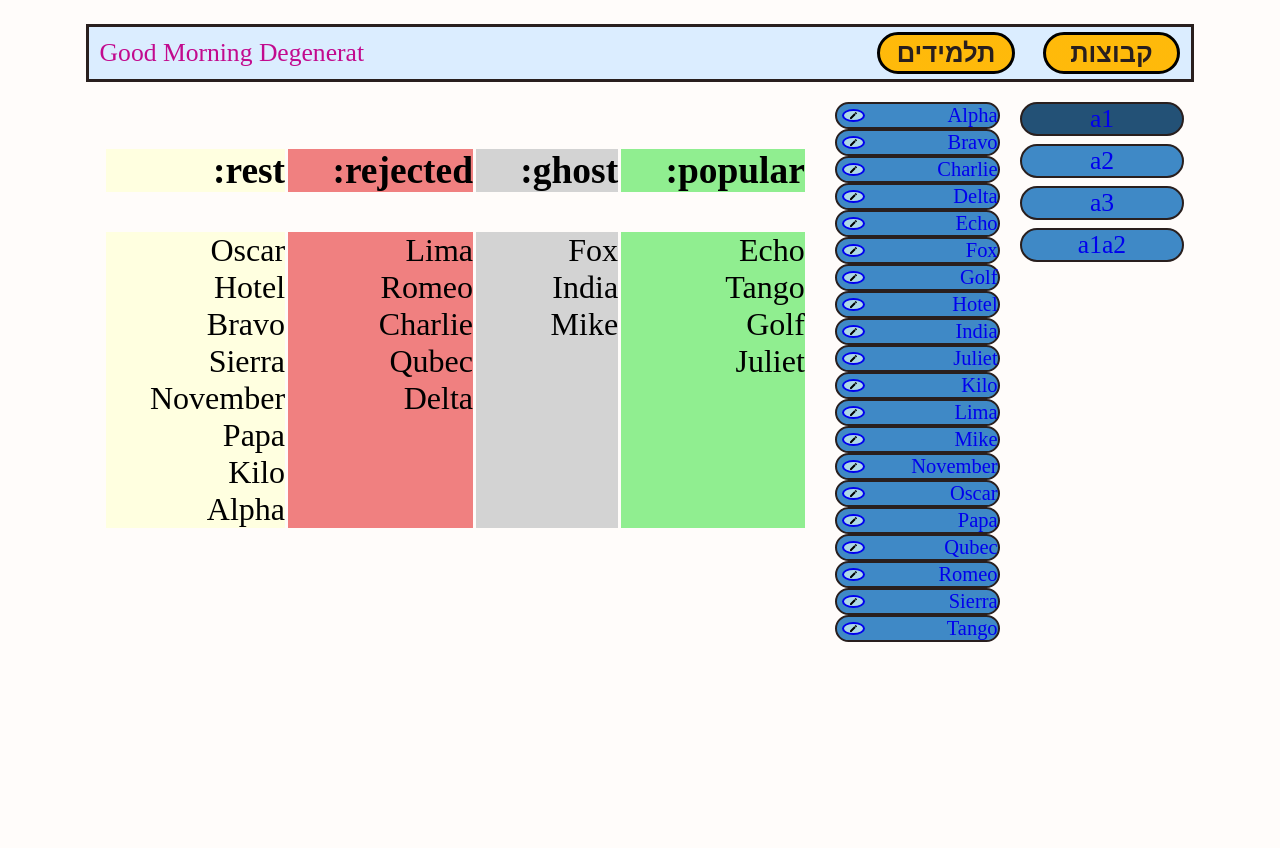
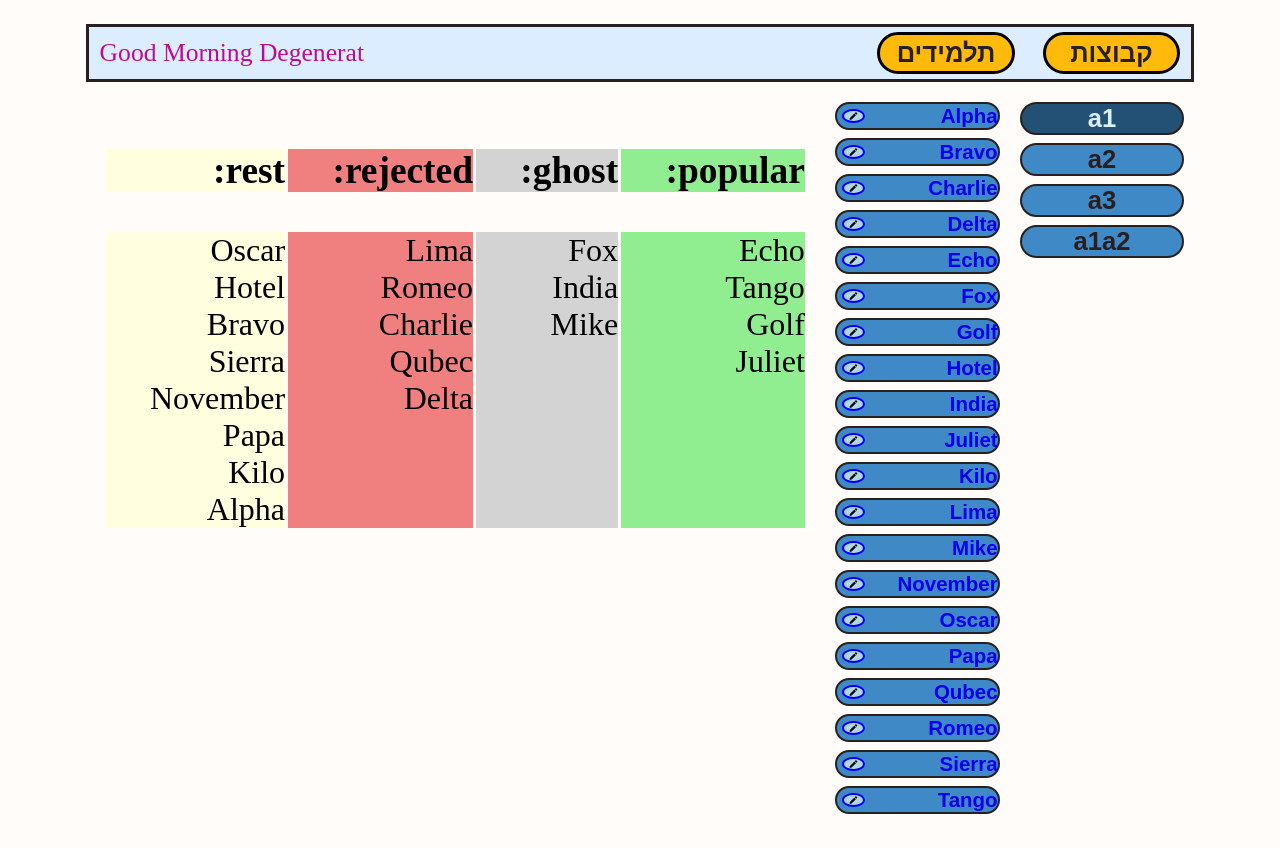
Before and after one commit to gulilo/Classroom, a React (Create React App) app: page /classroom/0 in a window 1280 px wide. Before the commit the page ends 800 px from the top, so only its background shows below. Built offline with nearby package versions, Linux system fonts and the light colour scheme.

Commit message:
update gaps

```diff
--- a/src/cssFiles/ClassroomStyle.module.css
+++ b/src/cssFiles/ClassroomStyle.module.css
@@ -4,7 +4,9 @@ body{
     height: 10vh;
 }
 .studentList{
-
+    display: flex;
+    flex-direction: column;
+    row-gap: 1vh;
 }
 .studentList > .studentItem{
     box-sizing: border-box;
@@ -23,7 +25,11 @@ body{
 
     text-decoration: none;
 
-    align-self: flex-start
+    align-self: flex-start;
+    color: var(--black);
+
+    font-family: Arial, Helvetica, sans-serif;
+    font-weight: bold;
 }
 .studentList > .studentItem > .StudentLink{
     display: flex;
--- a/src/cssFiles/classroomList.module.css
+++ b/src/cssFiles/classroomList.module.css
@@ -9,6 +9,7 @@
    row-gap: 1vh;
 
 }
+
 
 .listStyle > .lineStyle{
 
@@ -28,34 +29,17 @@
 
     text-decoration: none;
 
-    align-self: flex-start
+    align-self: flex-start;
+    color: var(--black);
 
-}
-
-.listStyle > .lineStyle{
-
-    box-sizing: border-box;
-    display: flex;
-    background-color: var(--studentButton);
-
-    border-radius: 50px;
-    border:var(--black) solid 2px;
-
-
-    width: 100%;
-
-    align-self: center;
-    justify-content: center;
-    font-size: 2vw;
-
-    text-decoration: none;
-
-    align-self: flex-start
+    font-family: Arial, Helvetica, sans-serif;
+    font-weight: bold;
 
 }
 .listStyle > .activeClass{
 
     background-color: var(--selectedClass);
+    color: var(--lightblue);
 
 }
 
```
